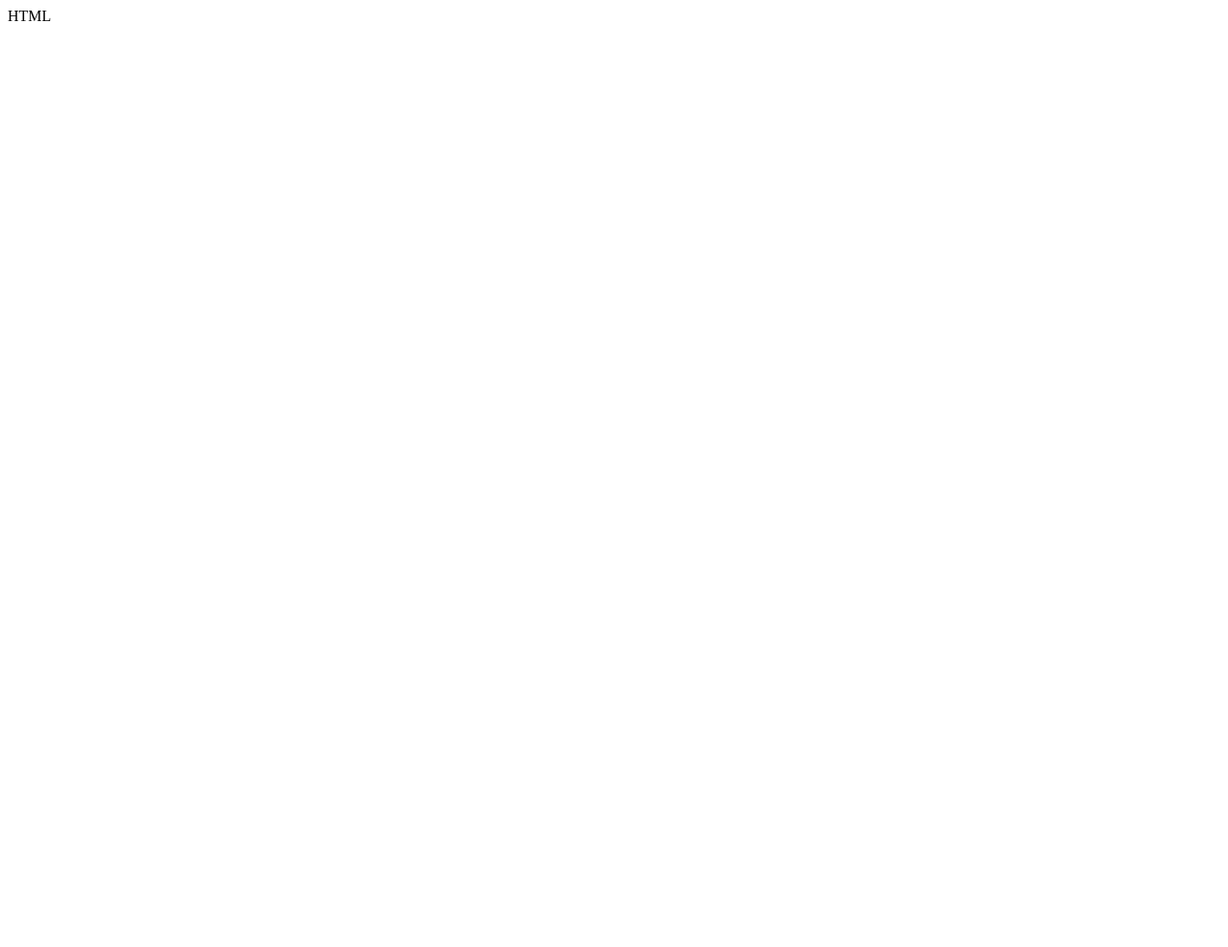
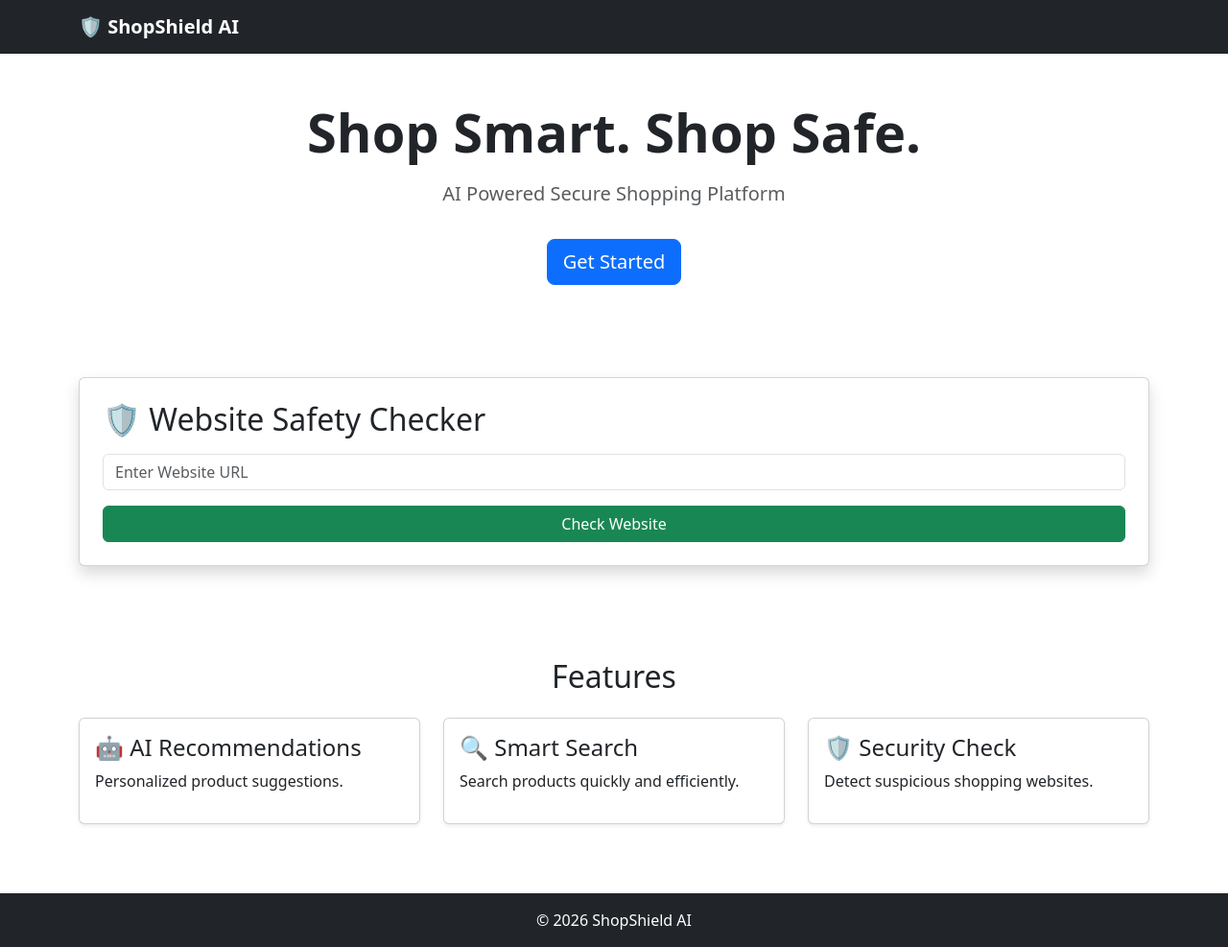
Before and after one commit to Anushka7573/ShopShield-AI, a plain HTML site: page frontend/index.html in a window 1280 px wide. Shown: the whole page at 96% size. Before the commit the page ends 800 px from the top, so only its background shows below. Drawn offline with nearby package versions, Linux system fonts and the light colour scheme; files that its build step writes are made by us from their sources.

Commit message:
Update index.html

```diff
--- a/frontend/index.html
+++ b/frontend/index.html
@@ -1 +1,103 @@
-HTML
+<!DOCTYPE html>
+<html lang="en">
+<head>
+    <meta charset="UTF-8">
+    <meta name="viewport" content="width=device-width, initial-scale=1.0">
+    <title>ShopShield AI</title>
+
+    <!-- Bootstrap 5 -->
+    <link href="https://cdn.jsdelivr.net/npm/bootstrap@5.3.3/dist/css/bootstrap.min.css" rel="stylesheet">
+
+    <!-- Custom CSS -->
+    <link rel="stylesheet" href="css/style.css">
+</head>
+<body>
+
+    <!-- Navbar -->
+    <nav class="navbar navbar-expand-lg navbar-dark bg-dark">
+        <div class="container">
+            <a class="navbar-brand fw-bold" href="#">
+                🛡️ ShopShield AI
+            </a>
+        </div>
+    </nav>
+
+    <!-- Hero Section -->
+    <section class="py-5 text-center">
+        <div class="container">
+            <h1 class="display-4 fw-bold">
+                Shop Smart. Shop Safe.
+            </h1>
+
+            <p class="lead text-muted mt-3">
+                AI Powered Secure Shopping Platform
+            </p>
+
+            <button class="btn btn-primary btn-lg mt-3">
+                Get Started
+            </button>
+        </div>
+    </section>
+
+    <!-- Website Safety Checker -->
+    <section class="container py-5">
+        <div class="card shadow p-4">
+            <h2 class="mb-3">🛡️ Website Safety Checker</h2>
+
+            <input
+                type="text"
+                class="form-control"
+                placeholder="Enter Website URL"
+            >
+
+            <button class="btn btn-success mt-3">
+                Check Website
+            </button>
+        </div>
+    </section>
+
+    <!-- Features -->
+    <section class="container py-5">
+        <h2 class="text-center mb-4">
+            Features
+        </h2>
+
+        <div class="row">
+
+            <div class="col-md-4 mb-4">
+                <div class="card p-3 shadow-sm">
+                    <h4>🤖 AI Recommendations</h4>
+                    <p>
+                        Personalized product suggestions.
+                    </p>
+                </div>
+            </div>
+
+            <div class="col-md-4 mb-4">
+                <div class="card p-3 shadow-sm">
+                    <h4>🔍 Smart Search</h4>
+                    <p>
+                        Search products quickly and efficiently.
+                    </p>
+                </div>
+            </div>
+
+            <div class="col-md-4 mb-4">
+                <div class="card p-3 shadow-sm">
+                    <h4>🛡️ Security Check</h4>
+                    <p>
+                        Detect suspicious shopping websites.
+                    </p>
+                </div>
+            </div>
+
+        </div>
+    </section>
+
+    <!-- Footer -->
+    <footer class="bg-dark text-white text-center py-3">
+        © 2026 ShopShield AI
+    </footer>
+
+</body>
+</html>
```
